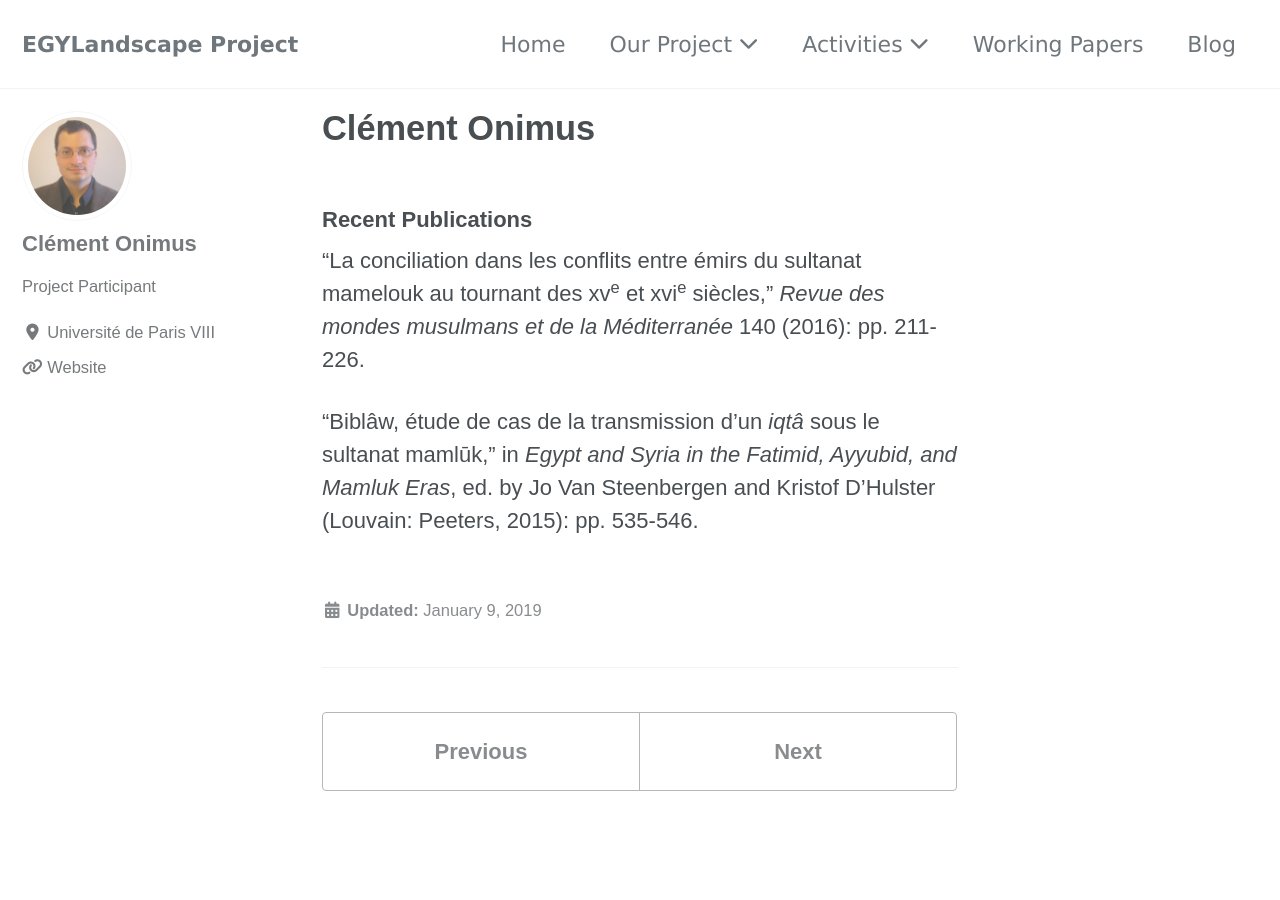
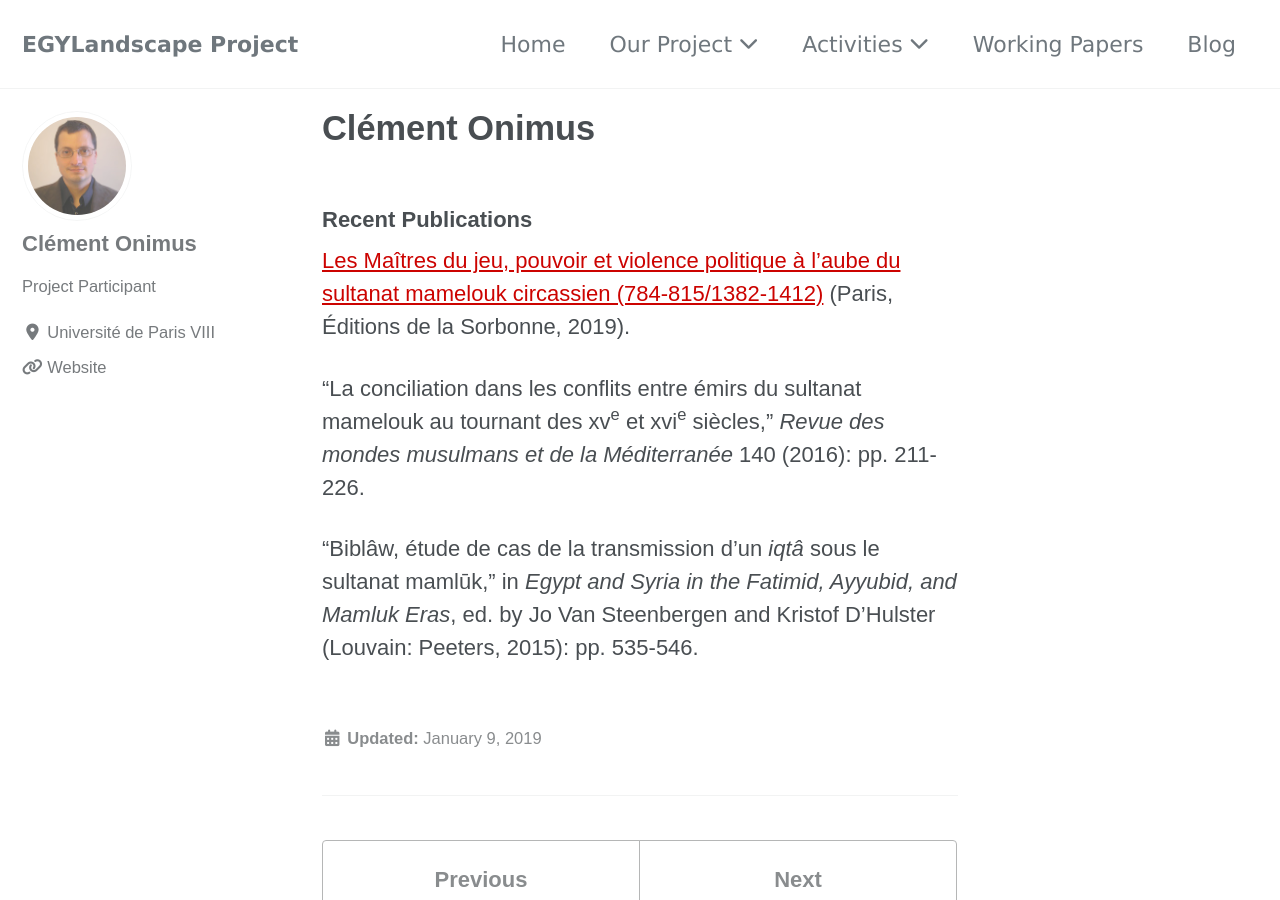
Before and after one commit to mhshaaban/egylandscapeproject.github.io, a Jekyll site: the page built from _members/ClementOnimus.md, in a window 1280 px wide and 900 px high. Built offline with Jekyll 4.4.1, drawn with Linux system fonts in a browser that asks for light colours; cached includes are drawn as plain includes; nearby versions of some CDN libraries; some web fonts are replaced.

Commit message:
Update ClementOnimus.md

```diff
--- a/_members/ClementOnimus.md
+++ b/_members/ClementOnimus.md
@@ -13,6 +13,8 @@ layout: single
 
 ### Recent Publications
 
+<a href="https://books.openedition.org/psorbonne/39477">Les Maîtres du jeu, pouvoir et violence politique à l’aube du sultanat mamelouk circassien (784-815/1382-1412)</a> (Paris, Éditions de la Sorbonne, 2019).
+
 "La conciliation dans les conflits entre émirs du sultanat mamelouk au tournant des xv<sup>e</sup> et xvi<sup>e</sup> siècles," *Revue des mondes musulmans et de la Méditerranée* 140 (2016): pp. 211-226.
 
 "Biblâw, étude de cas de la transmission d'un *iqtâ* sous le sultanat mamlūk," in *Egypt and Syria in the Fatimid, Ayyubid, and Mamluk Eras*, ed. by Jo Van Steenbergen and Kristof D'Hulster (Louvain: Peeters, 2015): pp. 535-546.
```
